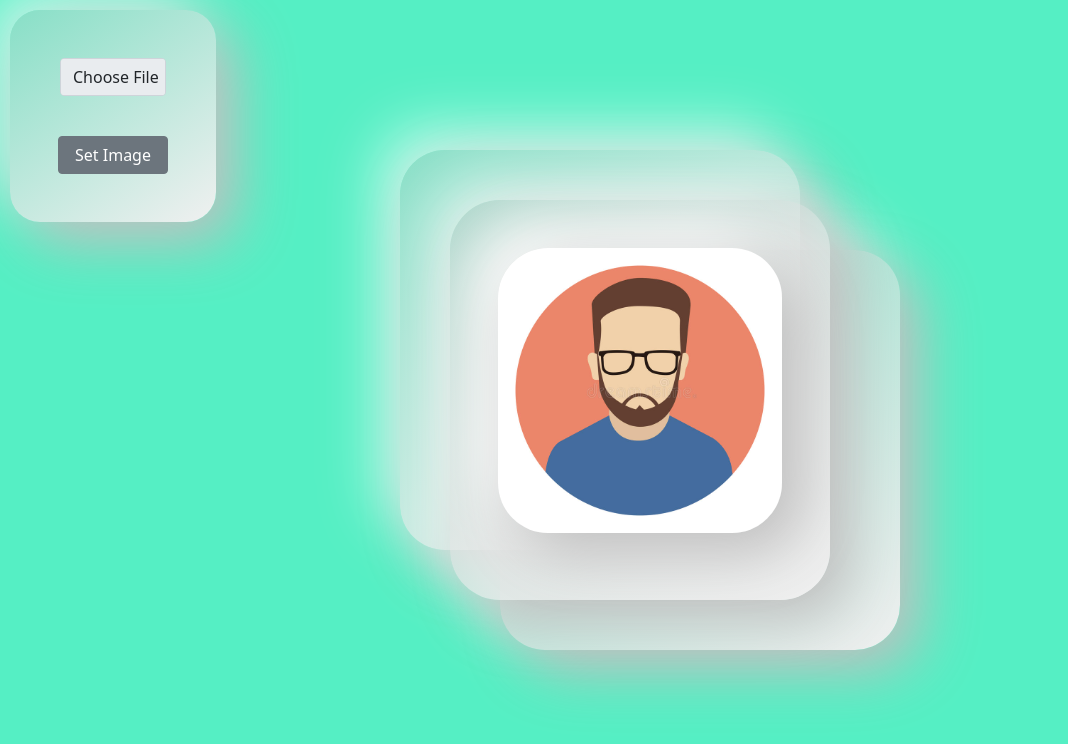
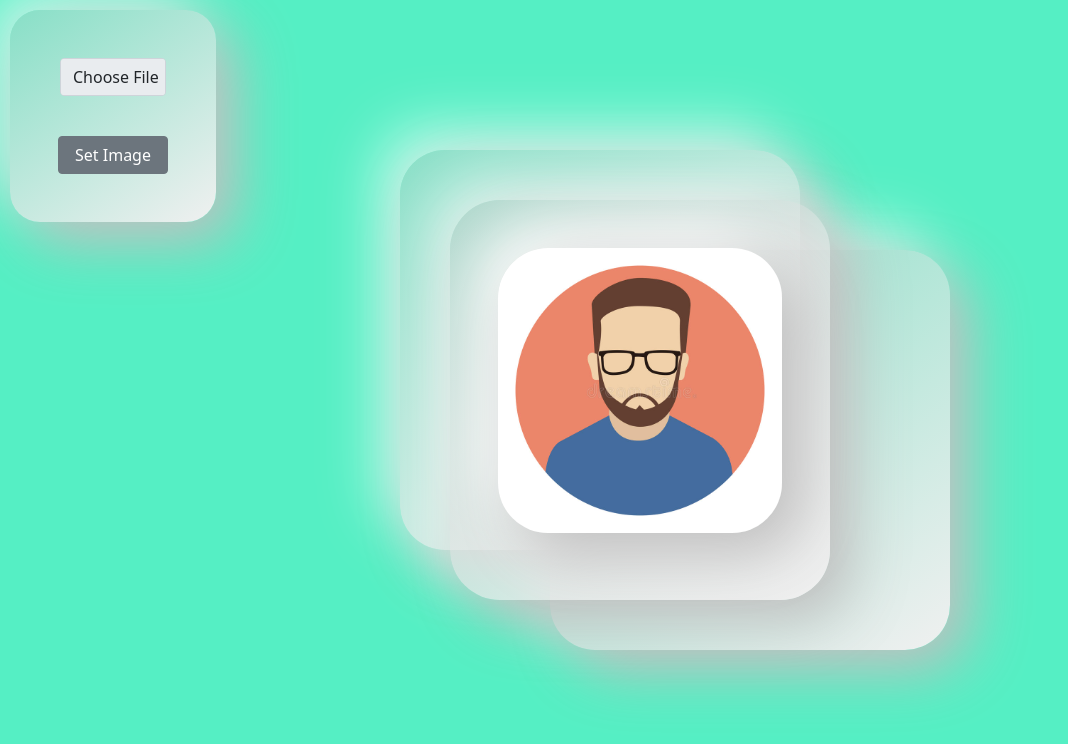
Before and after one commit to md-mehedi-hasan-nabil/neumorphism-css-scss, a plain HTML site: page index.html in a window 1280 px wide. Shown: the whole page, without its empty margins (0-1068 px from the left). Drawn offline with nearby package versions, Linux system fonts and the light colour scheme; files that its build step writes are made by us from their sources.

Commit message:
Update style.scss

```diff
--- a/css/style.scss
+++ b/css/style.scss
@@ -30,7 +30,7 @@ body {
         cursor: pointer;
 
         &::after {
-            @include article-after-before(50px, 50px, -1);
+            @include article-after-before(50px, 100px, -1);
         }
 
         &::before {
```
